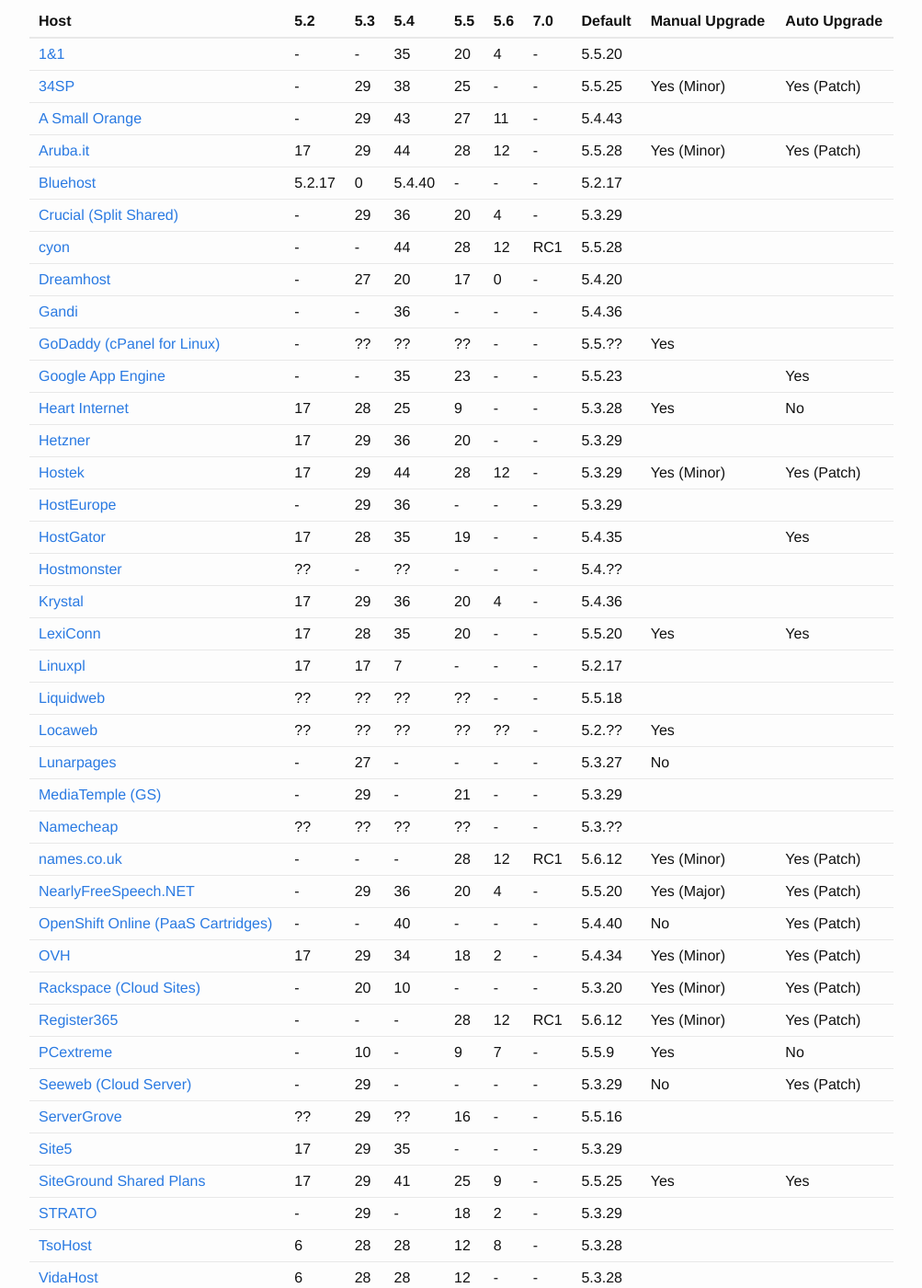
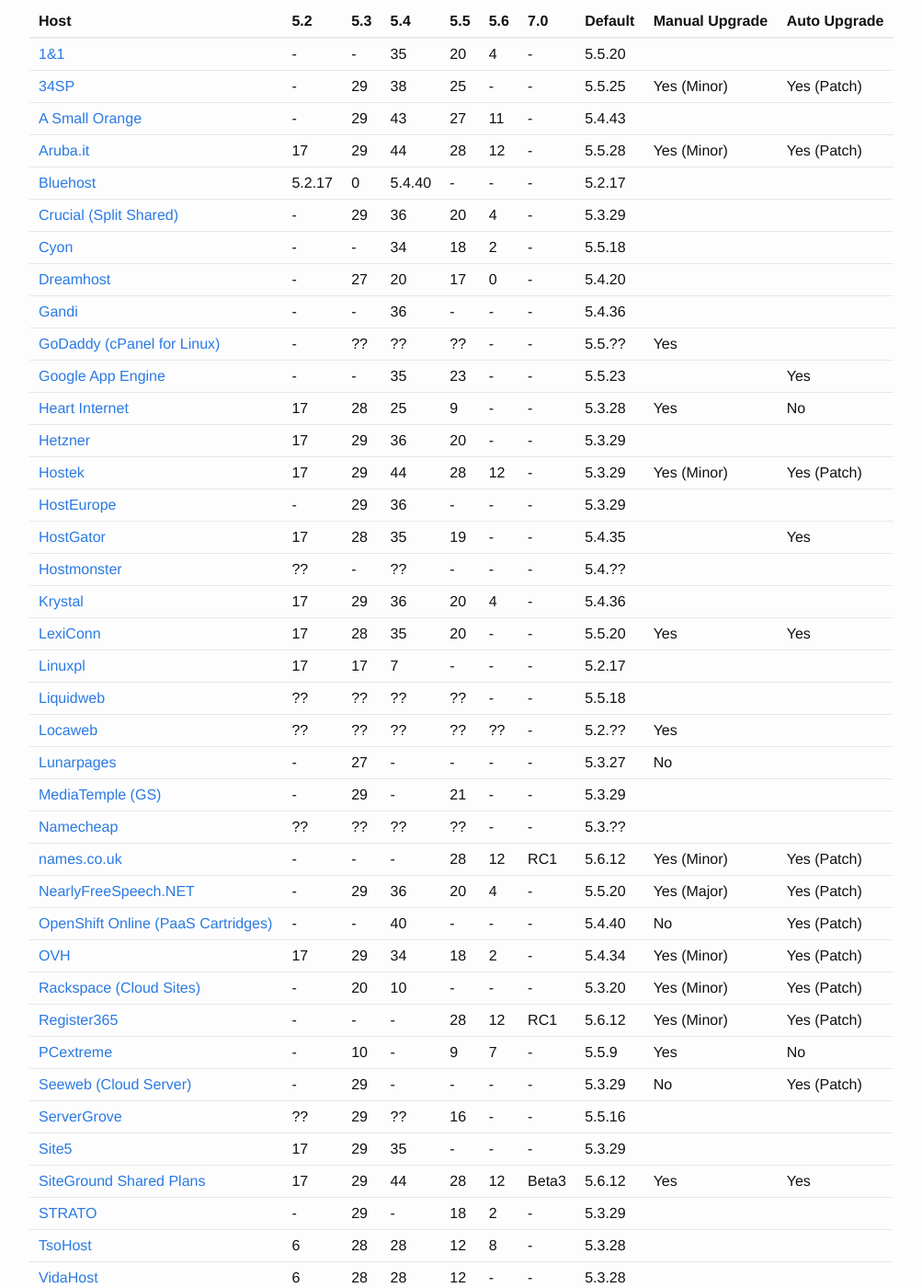
Before and after one commit to phpversions/phpversions.info, a Jekyll site: the page built from index.html, in a window 1280 px wide and 1400 px high, scrolled down 492 px. Shown: the whole window at 92% size, without its empty margins (138-1141 px from the left). Built offline with Jekyll 4.4.1, drawn with Linux system fonts in a browser that asks for light colours.

Commit message:
Update shared_hosts.yml
Updating the SiteGround PHP versions info. Next week Daniel will change the PHP7 version to RC1 when it's available on all servers.

```diff
--- a/_data/shared_hosts.yml
+++ b/_data/shared_hosts.yml
@@ -48,13 +48,12 @@
   php56: 4
   default: 5.3.29
 
-- name: "cyon"
+- name: "Cyon"
   url: "https://www.cyon.ch"
-  php54: 44
-  php55: 28
-  php56: 12
-  php70: RC1
-  default: 5.5.28
+  php54: 34
+  php55: 18
+  php56: 2
+  default: 5.5.18
 
 - name: "Dreamhost"
   url: "http://www.dreamhost.com/hosting/shared/"
@@ -285,12 +284,13 @@
 
 - name: "SiteGround Shared Plans"
   url: "http://www.siteground.com/web-hosting.htm"
-  php56: 9
-  php55: 25
-  php54: 41
+  php70: Beta3
+  php56: 12
+  php55: 28
+  php54: 44
   php53: 29
   php52: 17
-  default: 5.5.25
+  default: 5.6.12
   manual_update: "Yes"
   auto_update: "Yes"
 
```
